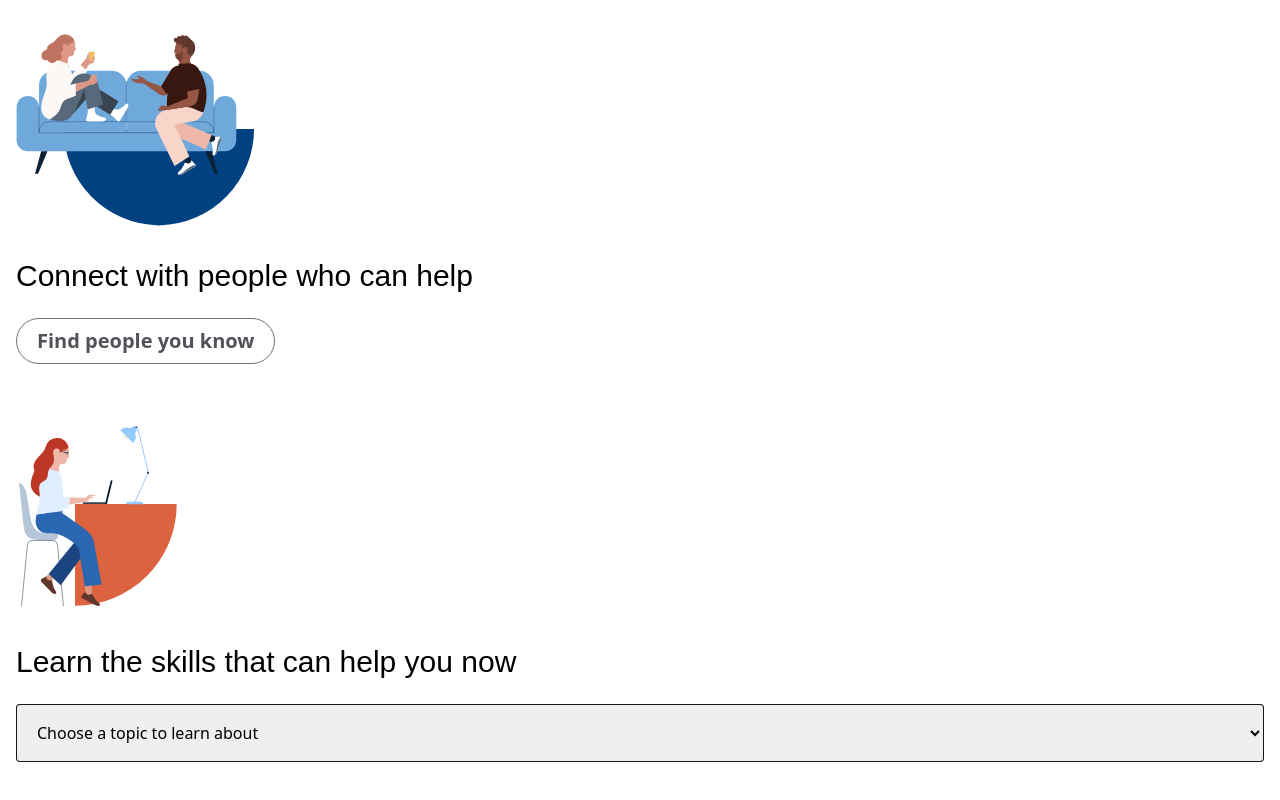
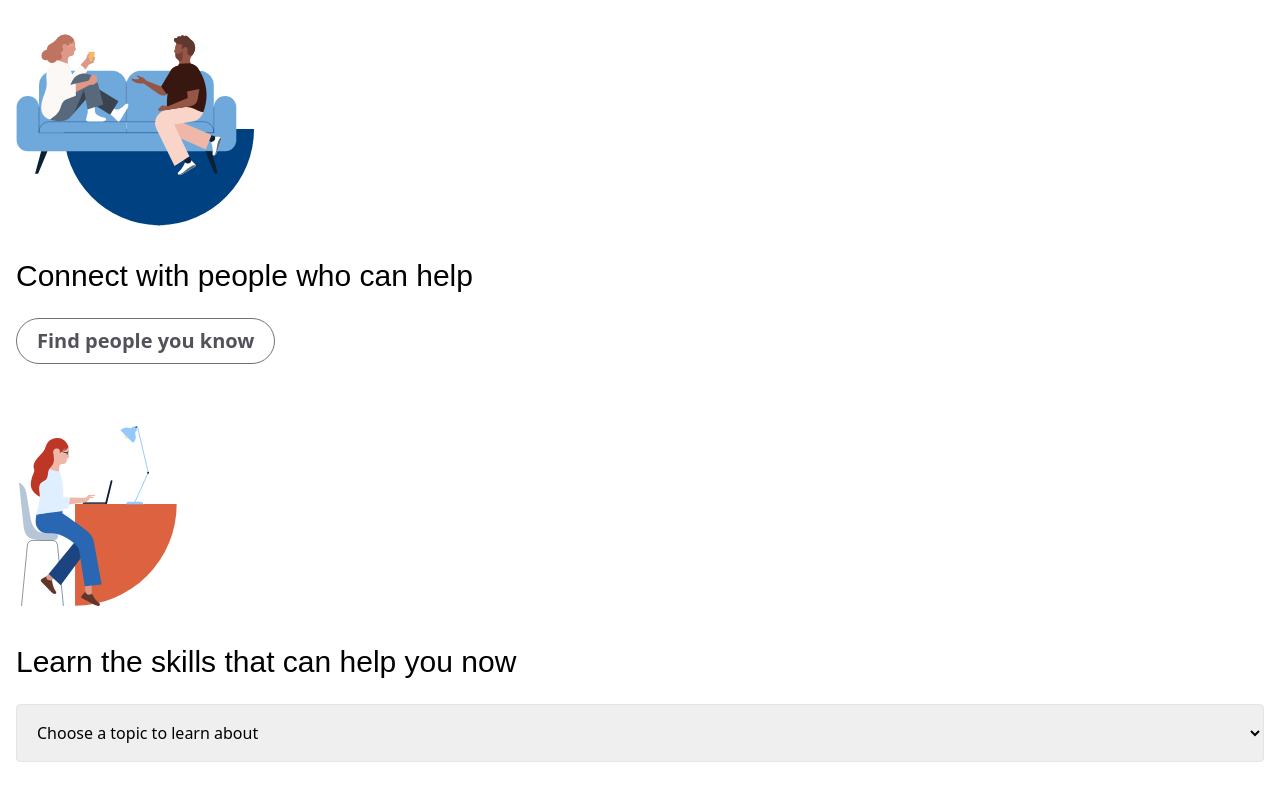
Before and after one commit to Anjianto/linked-in-clone, a Next.js app: page / in a window 1280 px wide. Shown: the part 2824-3624 px from the top of the page. Built offline with nearby package versions, Linux system fonts and the light colour scheme; what @tailwindcss/custom-forms would draw is missing.

Commit message:
Fix invalid JSX

```diff
--- a/src/parts/Home/FindPeopleAndLearn.tsx
+++ b/src/parts/Home/FindPeopleAndLearn.tsx
@@ -303,8 +303,8 @@ export default function FindPeopleAndLearn() {
             />
             <path
               d="M9.2 310L19 208.32a9.25 9.25 0 019.18-7.59H60a9.24 9.24 0 019.17 7.59L79 310"
-              stroke-width=".79"
-              stroke-miterlimit="10"
+              strokeWidth=".79"
+              strokeMiterlimit="10"
               stroke="#0d2135"
               fill="none"
             />
@@ -345,8 +345,8 @@ export default function FindPeopleAndLearn() {
               d="M78.26 151.76c.6-23.91 2-47.63-6-65.8a41 41 0 01-21.77-8.58l-4.32 5.5c-4.64 6-5.54 18.65-7.31 26.2-3.18 10.84 4.35 12.85-1.62 33.74a126.12 126.12 0 00-3.52 15.3c9.18-2.12 44.54-6.12 44.54-6.36z"
             />
             <path
-              stroke-width=".98"
-              stroke-miterlimit="10"
+              strokeWidth=".98"
+              strokeMiterlimit="10"
               stroke="#0d2135"
               className="fill-none"
               d="M86.63 52.15l-1.45 5.6"
@@ -382,8 +382,8 @@ export default function FindPeopleAndLearn() {
             <circle cx="184.51" cy="27.75" r="4.14" fill="#fbebd3" />
             <path
               stroke="#94c9fd"
-              stroke-width="1.6"
-              stroke-miterlimit="10"
+              strokeWidth="1.6"
+              strokeMiterlimit="10"
               className="fill-none"
               d="M202.31 10.54l18.13 77.07-23.63 52.11"
             />
@@ -420,7 +420,7 @@ export default function FindPeopleAndLearn() {
           <select
             name="topic"
             id="topic"
-            className="form-select mt-6 p-4 w-full rounded border border-black border-opacity-90 font-system-ui"
+            className="form-select mt-6 p-4 w-full rounded border border-gray-200 font-system-ui"
           >
             <option value="" className="font-bold">
               Choose a topic to learn about
@@ -430,7 +430,7 @@ export default function FindPeopleAndLearn() {
                 key={index}
                 value={topic.name.toLowerCase().replace(/\s/g, "-")}
               >
-                <span>{topic.name}</span> <span>{topic.total}+ courses</span>
+                {topic.name} {topic.total}+ courses
               </option>
             ))}
           </select>
```
